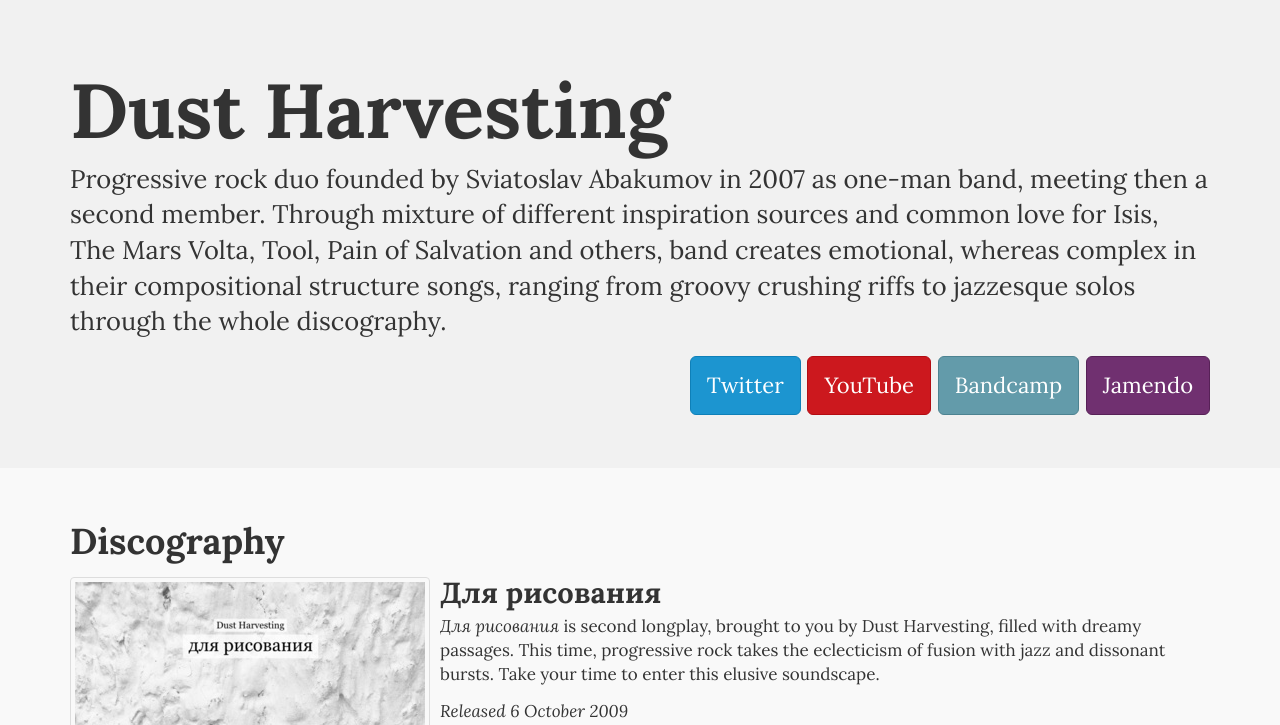
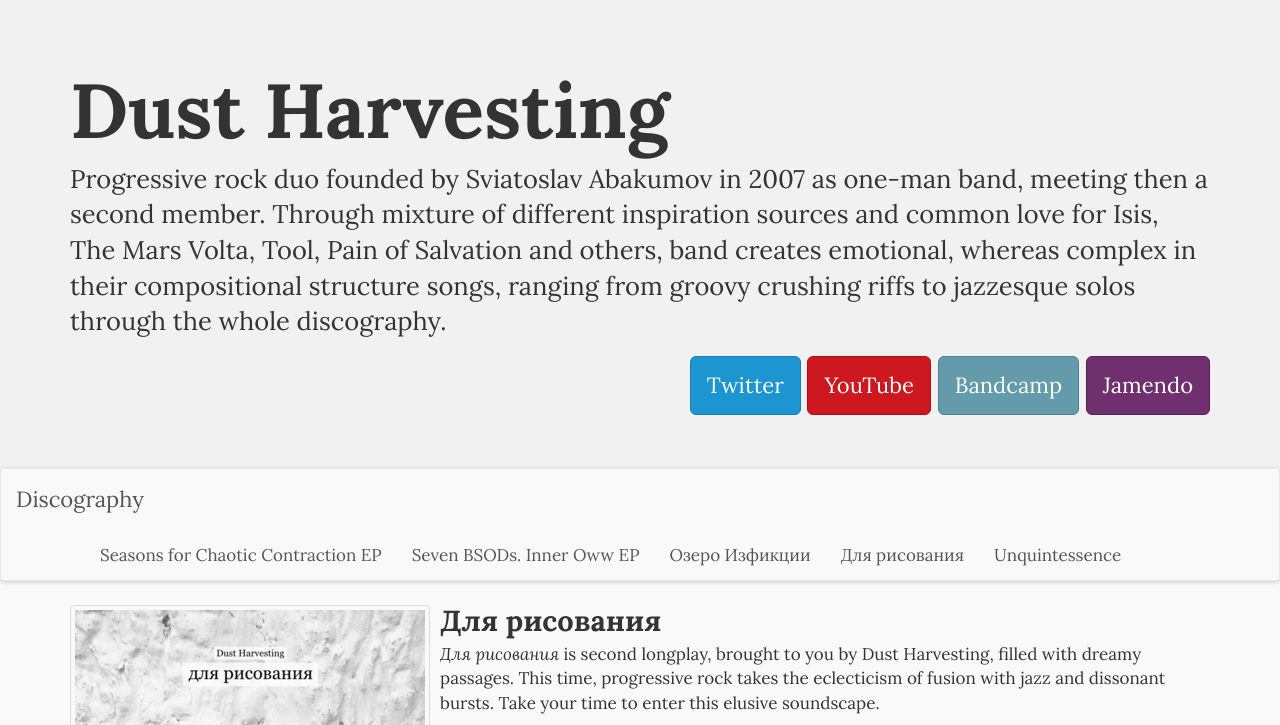
Before and after one commit to Perlence/dustharvesting.net, a plain HTML site: page index.html in a window 1280 px wide. Shown: the top 725 px of the page. Drawn offline with Linux system fonts and the light colour scheme.

Commit message:
Sticky navbar

```diff
--- a/assets/css/main.css
+++ b/assets/css/main.css
@@ -40,3 +40,7 @@ ul, ol {
   font-size: 15px;
   line-height: 1.5;
 }
+
+.jumbotron {
+  margin: 0;
+}
--- /dev/null
+++ b/assets/js/main.js
@@ -0,0 +1,17 @@
+$(document).ready(function() {
+  var headerHeight = $('header').outerHeight(true);
+  var navHeight = $('nav').outerHeight(true);
+  function stickNavbar () {
+    if ($(window).scrollTop() > headerHeight) {
+      $('header').css('margin-bottom', navHeight + 'px');
+      $('nav').addClass('navbar-fixed-top');
+    }
+    else {
+      $('header').css('margin-bottom', '0');
+      $('nav').removeClass('navbar-fixed-top');
+    }
+  }
+
+  $(window).scroll(stickNavbar);
+  stickNavbar();
+});
--- a/index.html
+++ b/index.html
@@ -24,7 +24,7 @@
 
   <body>
 
-    <div class="jumbotron">
+    <header class="jumbotron">
       <div class="container">
         <h1>Dust Harvesting</h1>
         <p>
@@ -38,10 +38,36 @@
           <a class="btn btn-lg btn-jamendo" href="http://www.jamendo.com/en/artist/339709/dust-harvesting">Jamendo</a>
         </div>
       </div>
-    </div>
+    </header>
+
+    <nav class="navbar navbar-default" role="navigation">
+      <!-- Brand and toggle get grouped for better mobile display -->
+      <div class="navbar-header">
+        <button type="button" class="navbar-toggle" data-toggle="collapse" data-target=".navbar-ex1-collapse">
+          <span class="sr-only">Toggle navigation</span>
+          <span class="icon-bar"></span>
+          <span class="icon-bar"></span>
+          <span class="icon-bar"></span>
+        </button>
+        <a class="navbar-brand" href="#">Discography</a>
+      </div>
+
+      <!-- Collect the nav links, forms, and other content for toggling -->
+      <div class="container">
+        <div class="collapse navbar-collapse navbar-ex1-collapse">
+          <ul class="nav navbar-nav">
+            <li><a href="#">Seasons for Chaotic Contraction EP</a></li>
+            <li><a href="#">Seven BSODs. Inner Oww EP</a></li>
+            <li><a href="#">Озеро Изфикции</a></li>
+            <li><a href="#">Для рисования</a></li>
+            <li><a href="#">Unquintessence</a></li>
+          </ul>
+        </div><!-- /.navbar-collapse -->
+      </div>
+    </nav>
+
 
     <div class="container">
-      <h2 id="discography">Discography</h2>
       <!-- Media style -->
       <div class="media">
         <a class="pull-left" href="#">
@@ -258,5 +284,6 @@
     <!-- Placed at the end of the document so the pages load faster -->
     <script src="assets/js/jquery.js"></script>
     <script src="bootstrap/js/bootstrap.min.js"></script>
+    <script src="assets/js/main.js"></script>
   </body>
 </html>
```
